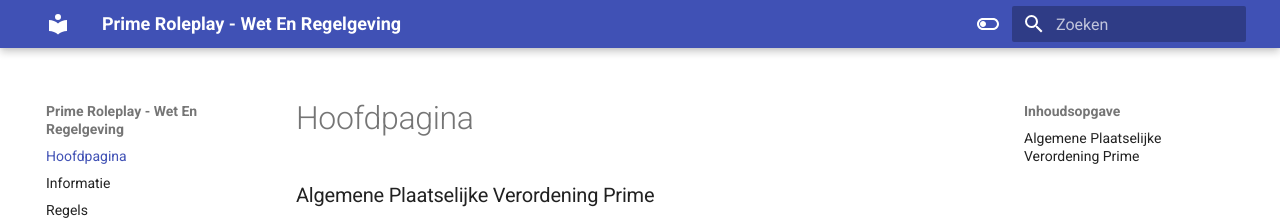
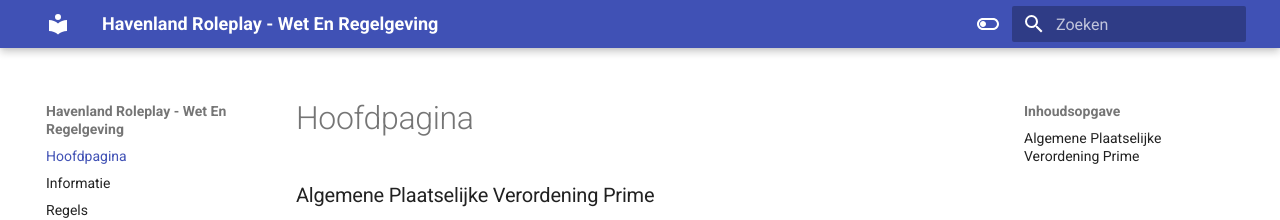
Before and after one commit to havenland-apv/havenland-apv.github.io, an MkDocs documentation site: the page built from docs/index.md, in a window 1280 px wide. Shown: the top 220 px of the page. Built offline with MkDocs 1.6.1 and Material for MkDocs 9.7.7, drawn with Linux system fonts in a browser that asks for light colours; comment, search, counter and statistics services are not loaded.

Commit message:
Update mkdocs.yml

```diff
--- a/mkdocs.yml
+++ b/mkdocs.yml
@@ -1,8 +1,8 @@
 # Project information
 
-site_name: Prime Roleplay - Wet En Regelgeving
-site_author: 'Prime Roleplay'
-site_url: 'https://prime.nl/apv'
+site_name: Havenland Roleplay - Wet En Regelgeving
+site_author: 'PHavenland Roleplay'
+site_url: 'https://havenland.nl/apv'
 use_directory_urls: false
 
 # Copyright
```
